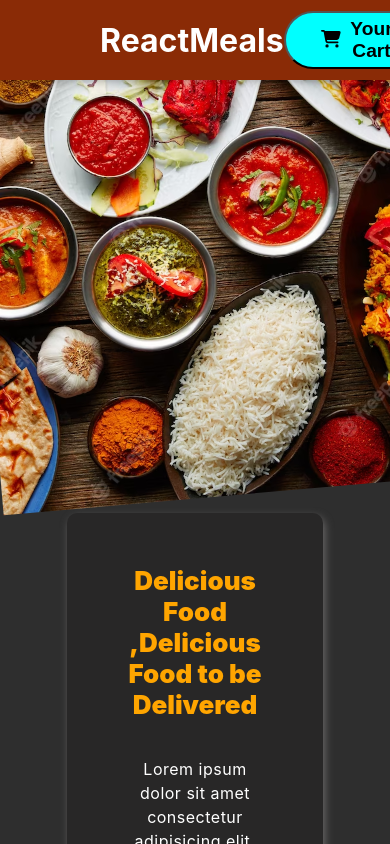
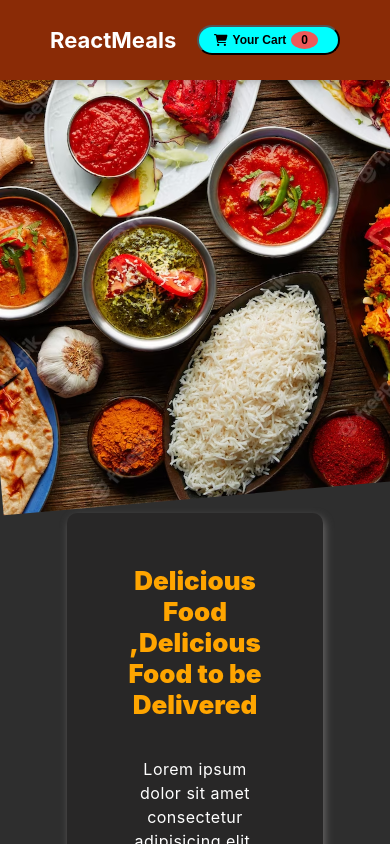
Before and after one commit to SohelHimone/ReactMeals, a React (Create React App) app: page / in a window 390 px wide. Shown: the top 844 px of the page. Built offline with nearby package versions, Linux system fonts and the light colour scheme; no server answers.

Commit message:
2nd commit : done some responsive styling

```diff
--- a/src/components/Cart/CartItem.jsx
+++ b/src/components/Cart/CartItem.jsx
@@ -12,7 +12,7 @@
                 <span>x {props.amount}</span>
             </div>
             <div className={styles.cartItembtn}>
-            <button className={styles.minusbtn} onClick={props.onRemove}>--</button>
+            <button className={styles.minusbtn} onClick={props.onRemove}>-</button>
             <button className={styles.plusbtn} onClick={props.onAdd}>+</button>
             </div>
 
--- a/src/components/Cart/CartItem.module.css
+++ b/src/components/Cart/CartItem.module.css
@@ -61,3 +61,35 @@
 h2{
     color:orange;
 }
+
+
+@media (max-width: 767px){
+
+
+    .content{
+        font-size: 18px;
+        font-weight: 400;
+    }
+
+    .cartItembtn{
+        padding: 4px 8px;
+        border-radius: 6px;
+        /* border: 1px solid black; */
+        margin-bottom: 6px;
+
+    }
+    .minusbtn{
+        font-size: 18px;
+        font-weight: 500;
+        color:black;
+        padding: 5px 12px;
+        border-radius: 5px;
+    }
+    .plusbtn{
+        font-size: 18px;
+        font-weight: 500;
+        color:black;
+        padding: 5px 12px;
+        border-radius: 5px;
+    }
+}
--- a/src/components/Layout/Header/Header.module.css
+++ b/src/components/Layout/Header/Header.module.css
@@ -27,3 +27,16 @@
   object-fit: cover;
   transform: rotateZ(-5deg) translateY(-4rem) translateX(-1rem);
 }
+
+@media (max-width: 767px){
+  .header{
+    padding: 0 50px;
+}
+
+.header h1{
+  font-size: 22px;
+}
+
+
+
+}
--- a/src/components/Layout/Header/HeaderCartButton.module.css
+++ b/src/components/Layout/Header/HeaderCartButton.module.css
@@ -63,3 +63,50 @@
       transform: scale(1);
     }
   }
+
+  @media (max-width: 767px){
+    .btn{
+      width: auto;
+      padding: 4px 15px;
+      background-color: aqua;
+      display: flex;
+      flex-direction: row;
+      justify-content: space-evenly;
+      align-items: center;
+      border-radius: 22px;
+  }
+  .icon{
+      font-size: 12px;
+      margin-right: 5px;
+  }
+  .text{
+      font-size: 12px;
+      margin-right: 5px;
+      font-weight: 700;
+  }
+  .total{
+      font-size: 12px;
+      margin-right: 5px;
+      border-radius: 50%;
+      background-color: rgb(237, 89, 89);
+      padding: 2px 10px;
+      font-weight: 700;
+  }
+
+  .addmeal{
+     width: auto;
+     padding: 2px 10px;
+      background-color: aqua;
+      display: flex;
+      flex-direction: row;
+      justify-content: space-evenly;
+      align-items: center;
+      border-radius: 20px;
+      font-size: 0.6rem;
+      margin-right: 5px;
+      font-weight: 600;
+      margin-left: 500px;
+  }
+
+
+  }
--- a/src/components/UI/Modal/Modal.module.css
+++ b/src/components/UI/Modal/Modal.module.css
@@ -6,25 +6,29 @@
     height: 100vh;
     z-index: 20;
     background-color: rgba(0, 0, 0, 0.75);
+    display: flex;
+    justify-content: center;
+    align-items: center;
   }
 
   .modal {
     position: fixed;
     top: 10vh;
-    left: 5%;
-    width: 90%;
+    left: 7%;
+    width: 80%;
     background-color: white;
     padding: 1rem;
     border-radius: 14px;
     box-shadow: 0 2px 8px rgba(0, 0, 0, 0.25);
     z-index: 30;
     animation: slide-down 300ms ease-out forwards;
+
   }
 
-  @media (min-width: 768px) {
+  @media (min-width:768px) {
     .modal {
-      width: 40rem;
-      left: calc(50% - 20rem);
+      width: 50rem;
+      left: calc(50% - 30rem);
     }
   }
 
```
